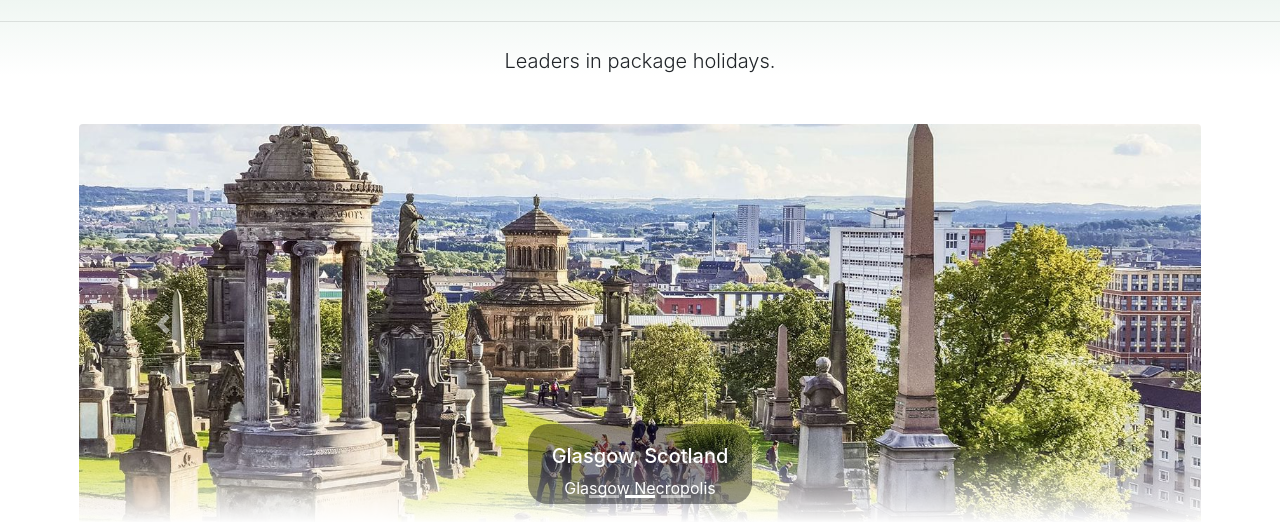
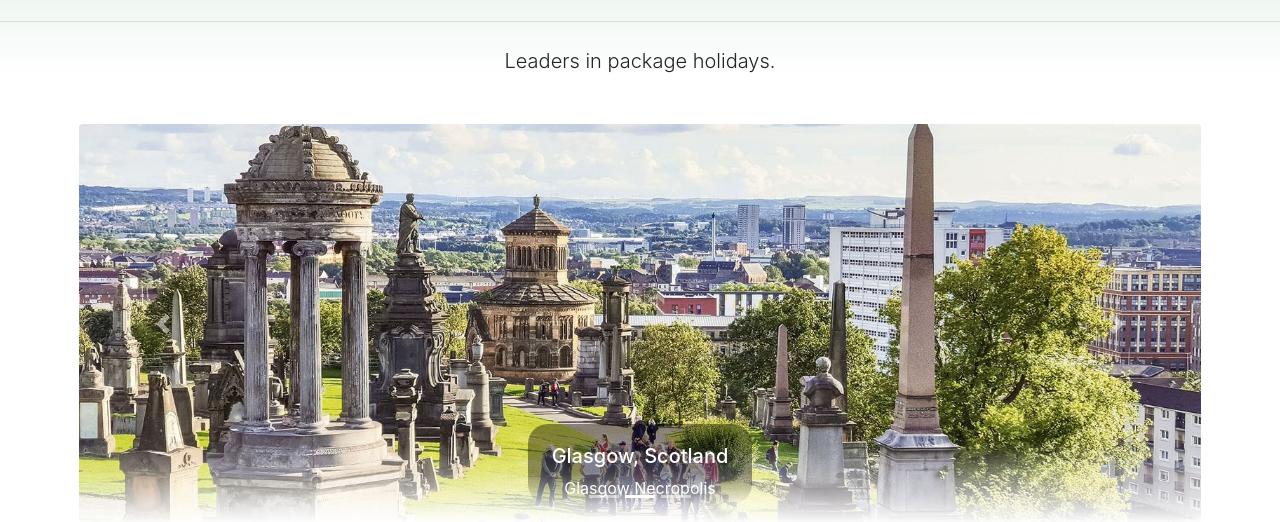
Before and after one commit to cferg97/Bootstrap-Travel-HW, a plain HTML site: page index.html in a window 1280 px wide. Shown: the part 293-815 px from the top of the page. Drawn offline with nearby package versions, Linux system fonts and the light colour scheme.

Commit message:
changes to styling

```diff
--- a/style.css
+++ b/style.css
@@ -45,7 +45,7 @@ html{
 }
 
 #text-bg{
-    background-color: rgba(0,0,0, 0.4);
+    background: linear-gradient(to bottom, rgba(0,0,0, 0.4) 60%, rgba(0,0,0,0));
     margin: 0 auto;
     width: 20%;
     height: 10vh;
```
